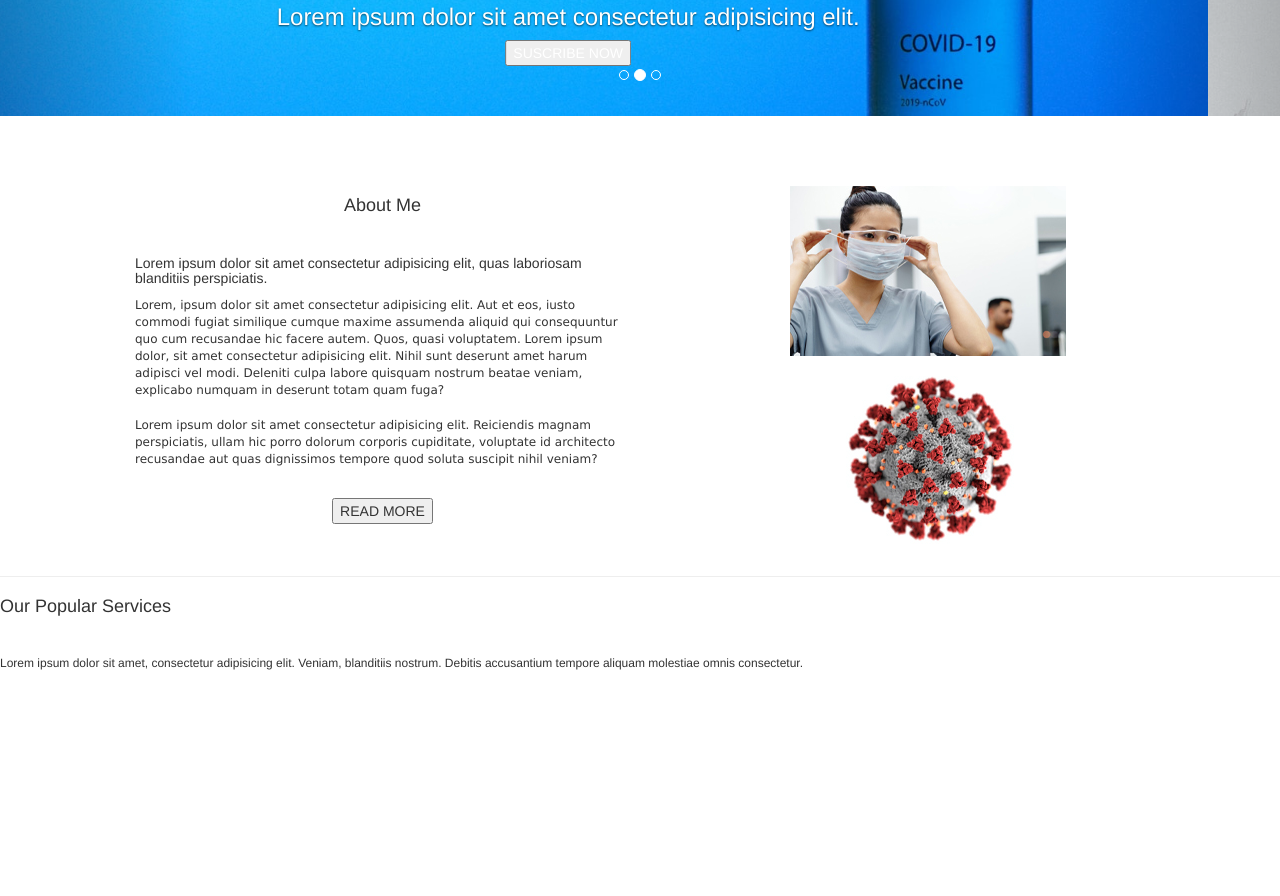
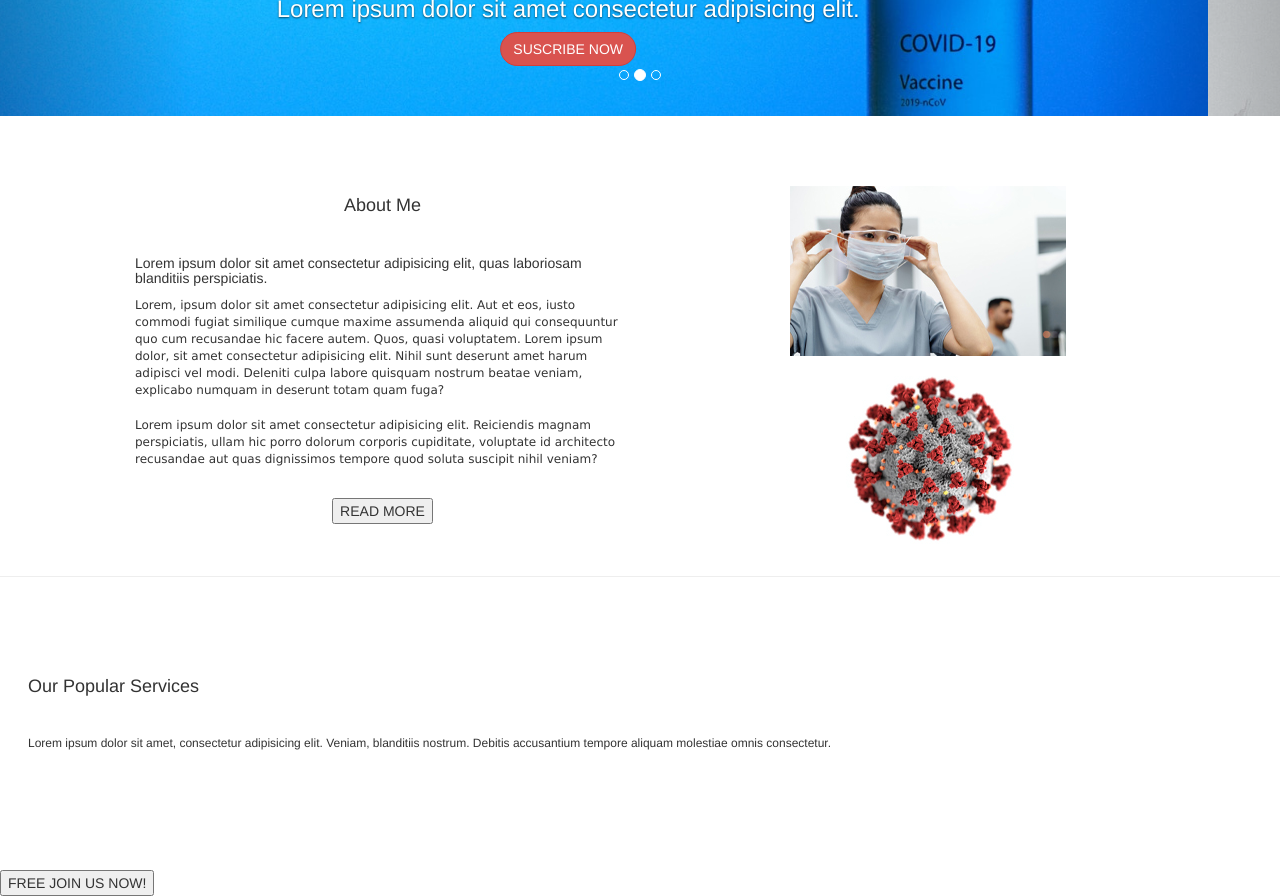
Before and after one commit to cintiafdz/website-test, a plain HTML site: page index.html in a window 1280 px wide. Shown: the part 417-1313 px from the top of the page. Before the commit the page ends 1117 px from the top, so only its background shows below. Drawn offline with nearby package versions, Linux system fonts and the light colour scheme.

Commit message:
Html, Css and Otf changes.

```diff
--- a/homepage.css
+++ b/homepage.css
@@ -1,15 +1,23 @@
+@font-face {
+    font-family: 'museo';
+    src: local('museo'),
+         url(museo.otf) format('otf');
+    font-weight: normal;
+    font-style: normal;
+}
+
 body {
     background-color: f2f2f2;
     margin: 0;
 }
 
 h1 {
-    font-family: 'Times New Roman', Times, serif;
+    font-family: 'museo';
     font-size: 40px;
     font-weight: bold;
     color: white;
     text-align: center;
-  }
+}
 
 h5 {
     font-size: 30px;
@@ -32,6 +40,10 @@ section{
     margin-left: auto;
     display: flex;
     place-content: space-between;
+}
+
+.btn.btn-custom {
+    border-radius: 20px;
 }
 
 hr {
@@ -148,3 +160,8 @@ hr {
     padding: 0;
     box-sizing: border-box;
 }
+
+.services{
+    justify-content:center;
+
+}
--- a/index.html
+++ b/index.html
@@ -60,7 +60,7 @@
               <h1>SALINE COUNTY KANSAS</h1>
               <h2>GOVERNMENT WEBSITE</h2>
               <h3>Lorem ipsum dolor sit amet consectetur adipisicing elit.</h3>
-              <button type="button" onclick="alert('Suscribe now')">SUSCRIBE NOW</button>
+              <button class="btn btn-custom btn-danger" type="submit" onclick="alert('Suscribe now')">SUSCRIBE NOW</button>
             </div>
           </div>
 
@@ -70,7 +70,7 @@
               <h1>SALINE COUNTY KANSAS</h1>
               <h2>GOVERNMENT WEBSITE</h2>
               <h3>Lorem ipsum dolor sit amet consectetur adipisicing elit.</h3>
-              <button type="button" onclick="alert('Suscribe now')">SUSCRIBE NOW</button>
+              <button class="btn btn-custom btn-danger" type="submit" onclick="alert('Suscribe now')">SUSCRIBE NOW</button>
             </div>
           </div>
 
@@ -80,7 +80,7 @@
               <h1>SALINE COUNTY KANSAS</h1>
               <h2>GOVERNMENT WEBSITE</h2>
               <h3>Lorem ipsum dolor sit amet consectetur adipisicing elit.</h3>
-              <button type="button" onclick="alert('Suscribe now')">SUSCRIBE NOW</button>
+              <button class="btn btn-custom btn-danger" type="submit" onclick="alert('Suscribe now')">SUSCRIBE NOW</button>
             </div>
           </div>
 
@@ -117,9 +117,18 @@
       </div>
     </section>
     <hr>
-    <h4>Our Popular Services</h4><br>
-    <h6>Lorem ipsum dolor sit amet, consectetur adipisicing elit. Veniam, blanditiis nostrum. Debitis accusantium tempore aliquam molestiae omnis consectetur.
-    </h6><br>
+    <section>
+      <div class="services">
+       <h4>Our Popular Services</h4><br>
+        <h6>Lorem ipsum dolor sit amet, consectetur adipisicing elit. Veniam, blanditiis nostrum. Debitis accusantium tempore aliquam molestiae omnis consectetur.
+        </h6><br>
+      </div>
+
+    </section>
+
+
+    <br>
+    <button type="button" onclick="alert('Free join us now')">FREE JOIN US NOW!</button><br>
 
 </body>
 </html>
```
Also changed, not shown: museo.otf (added).
